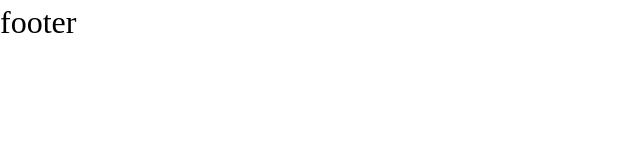
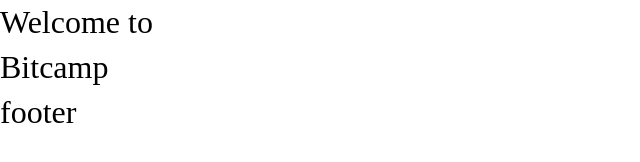
Before and after one commit to bitcamp/blitz-static, a website: page src/views/index.html in a window 1280 px wide. Shown: the whole page, without its empty margins (0-640 px from the left). Drawn offline with nearby package versions, Linux system fonts and the light colour scheme; files that its build step writes are made by us from their sources.

Commit message:
header scaffolding

```diff
--- a/src/views/index.html
+++ b/src/views/index.html
@@ -9,7 +9,8 @@
 <body>
 
   <header class="header">
-
+    <h3>Welcome to</h3>
+    <h1>Bitcamp</h1>
   </header>
 
   <footer class="footer">
```
Also changed, not shown: dist/index.html.
